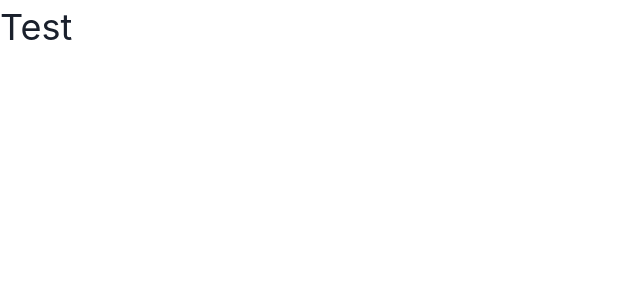
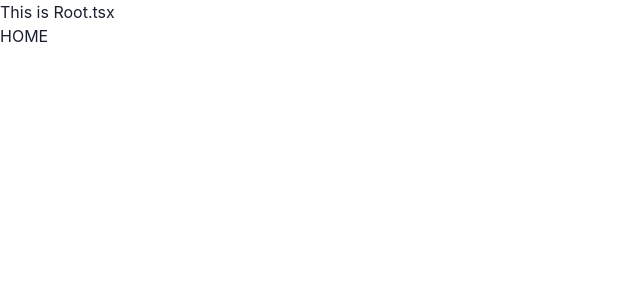
Before and after one commit to Yoonkeee/Airbnb-Clone, a React (Create React App) app in the folder airbnb-clone-frontend/: page / in a window 1280 px wide. Shown: the top 300 px of the page, without its empty margins (0-640 px from the left). Built offline with nearby package versions, Linux system fonts and the light colour scheme.

Commit message:
Ch.17 - #03 [FRONT-END SETUP] Router Setup
React Router Dom version 6.4

```diff
--- a/airbnb-clone-frontend/src/App.tsx
+++ /dev/null
@@ -1,12 +0,0 @@
-import React from "react";
-import { Text } from "@chakra-ui/react";
-
-function App() {
-  return (
-    <div>
-      <Text fontSize={"4xl"}>Test</Text>
-    </div>
-  );
-}
-
-export default App;
--- /dev/null
+++ b/airbnb-clone-frontend/src/components/Root.tsx
@@ -0,0 +1,10 @@
+import { Outlet } from "react-router-dom";
+
+export default function Root() {
+  return (
+    <h1>
+      This is Root.tsx
+      <Outlet />
+    </h1>
+  );
+}
--- a/airbnb-clone-frontend/src/index.tsx
+++ b/airbnb-clone-frontend/src/index.tsx
@@ -1,15 +1,16 @@
-import React from 'react';
-import ReactDOM from 'react-dom/client';
-import App from './App';
-import {ChakraProvider} from "@chakra-ui/react";
+import React from "react";
+import ReactDOM from "react-dom/client";
+import { ChakraProvider } from "@chakra-ui/react";
+import { RouterProvider } from "react-router-dom";
+import router from "./router";
 
 const root = ReactDOM.createRoot(
-  document.getElementById('root') as HTMLElement
+  document.getElementById("root") as HTMLElement
 );
 root.render(
   <React.StrictMode>
     <ChakraProvider>
-      <App />
+      <RouterProvider router={router} />
     </ChakraProvider>
   </React.StrictMode>
 );
--- /dev/null
+++ b/airbnb-clone-frontend/src/router.tsx
@@ -0,0 +1,16 @@
+import { createBrowserRouter } from "react-router-dom";
+import Root from "./components/Root";
+import Users from "./routes/Users";
+import Home from "./routes/Home";
+
+const router = createBrowserRouter([
+  {
+    path: "/",
+    element: <Root />,
+    children: [
+      { path: "", element: <Home /> },
+      { path: "users", element: <Users /> },
+    ],
+  },
+]);
+export default router;
--- /dev/null
+++ b/airbnb-clone-frontend/src/routes/Home.tsx
@@ -0,0 +1,3 @@
+export default function Home() {
+  return <p>HOME</p>;
+}
--- /dev/null
+++ b/airbnb-clone-frontend/src/routes/Users.tsx
@@ -0,0 +1,3 @@
+export default function Users() {
+  return <li>USERS</li>;
+}
```
